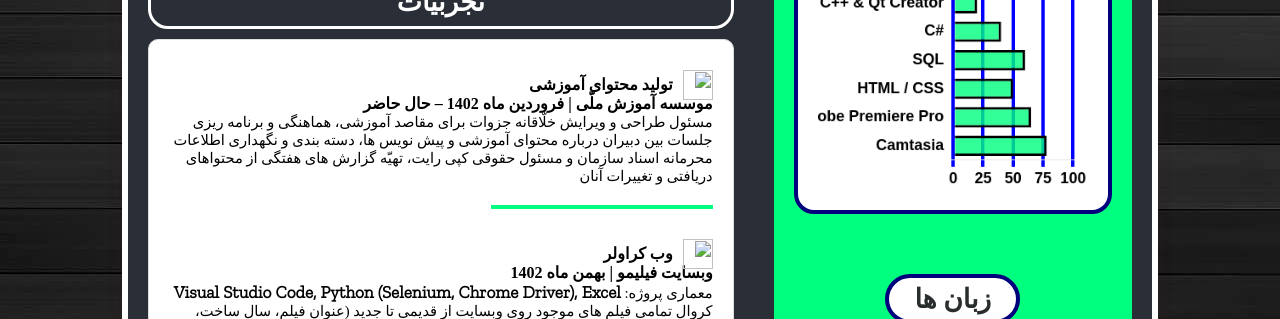
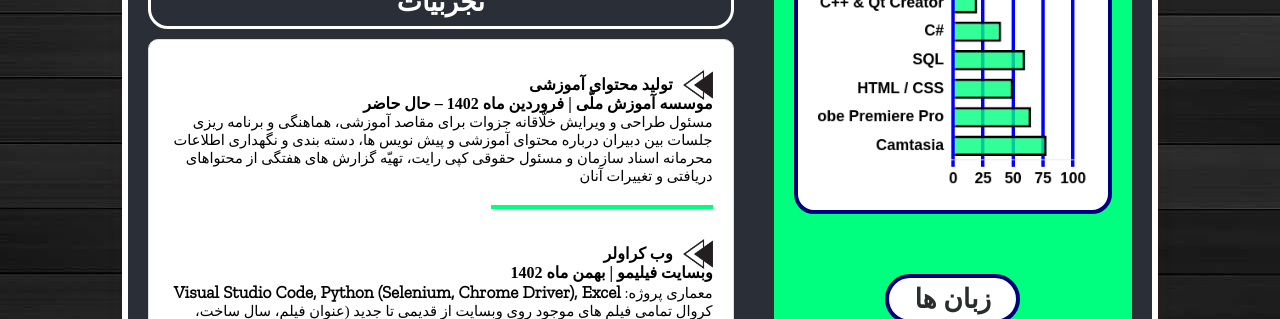
Before and after one commit to Scri3/Resume-Test, a plain HTML site: page index.htm in a window 1280 px wide. Shown: the part 751-1070 px from the top of the page. Drawn offline with nearby package versions, Linux system fonts and the light colour scheme; a web font is replaced by a local one.

Commit message:
Update index.htm

```diff
--- a/index.htm
+++ b/index.htm
@@ -76,13 +76,13 @@
                     <h3>تجربیات</h3>
                     <div class="experience-content">
                         <div class="Job1">
-                            <h5><img src="Bulletin1.png">تولید محتوای آموزشی</h5>
+                            <h5><img src="Images/Bulletin.png">تولید محتوای آموزشی</h5>
                             <h6>موسسه آموزش ملّی | فروردین ماه 1402 – حال حاضر</h6>
                             <p>مسئول طراحی و ویرایش خلّاقانه جزوات برای مقاصد آموزشی، هماهنگی و برنامه ریزی جلسات بین دبیران درباره محتوای آموزشی و پیش نویس ها، دسته بندی و نگهداری اطلاعات محرمانه اسناد سازمان و مسئول حقوقی کپی رایت، تهیّه گزارش های هفتگی از محتواهای دریافتی و تغییرات آنان</p>
                         </div>
                         <hr>
                         <div class="Job2">
-                            <h5><img src="Bulletin1.png">وب کراولر</h5>
+                            <h5><img src="Images/Bulletin.png">وب کراولر</h5>
                             <h6>وبسایت فیلیمو | بهمن ماه 1402 </h6>
                             <p>معماری پروژه: <b>Visual Studio Code, Python (Selenium, Chrome Driver), Excel</b></p>
                             <p>کروال تمامی فیلم های موجود روی وبسایت از قدیمی تا جدید (عنوان فیلم، سال ساخت، کشور سازنده، توضیحات فیلم، بازیگران و...) بیش از هزار سمینار برگزار شده و در حال برگزاری، ذخیره سازی داده در دیتابیس <b>SQL Server</b></p>
```
